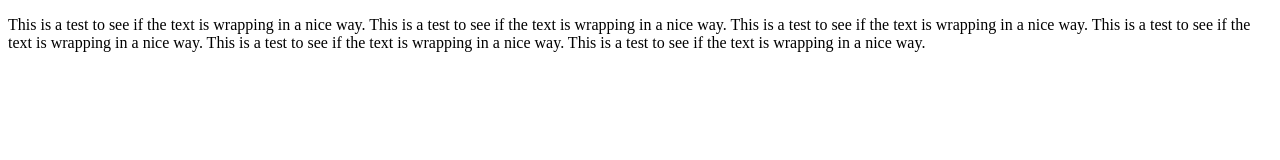
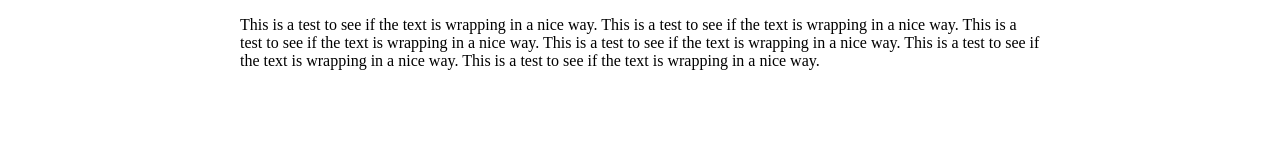
Before and after one commit to larrygreen/web-design-playground, a plain HTML site: page index.html in a window 1280 px wide. Drawn offline with Linux system fonts and the light colour scheme.

Commit message:
Update index.html

```diff
--- a/index.html
+++ b/index.html
@@ -5,15 +5,17 @@
 <meta name="viewport" content="width=device-width, initial-scale=1">
 <title>Web Design Playground</title>
 <style>
-container {
-      max-width: 700px;
-      margin: 0 auto; /* Center the container */
-    }
+.text-container {
+    width: 100%;
+    max-width: 800px; /* Adjust this value as needed */
+    margin: 0 auto; /* To center the container horizontally */
+}
+
 </style>
 </head>
 <body>
 
-<div class="container">
+<div class="text-container">
   <p>This is a test to see if the text is wrapping in a nice way. This is a test to see if the text is wrapping in a nice way. This is a test to see if the text is wrapping in a nice way. This is a test to see if the text is wrapping in a nice way. This is a test to see if the text is wrapping in a nice way. This is a test to see if the text is wrapping in a nice way.</p>
 </div>
 
```
